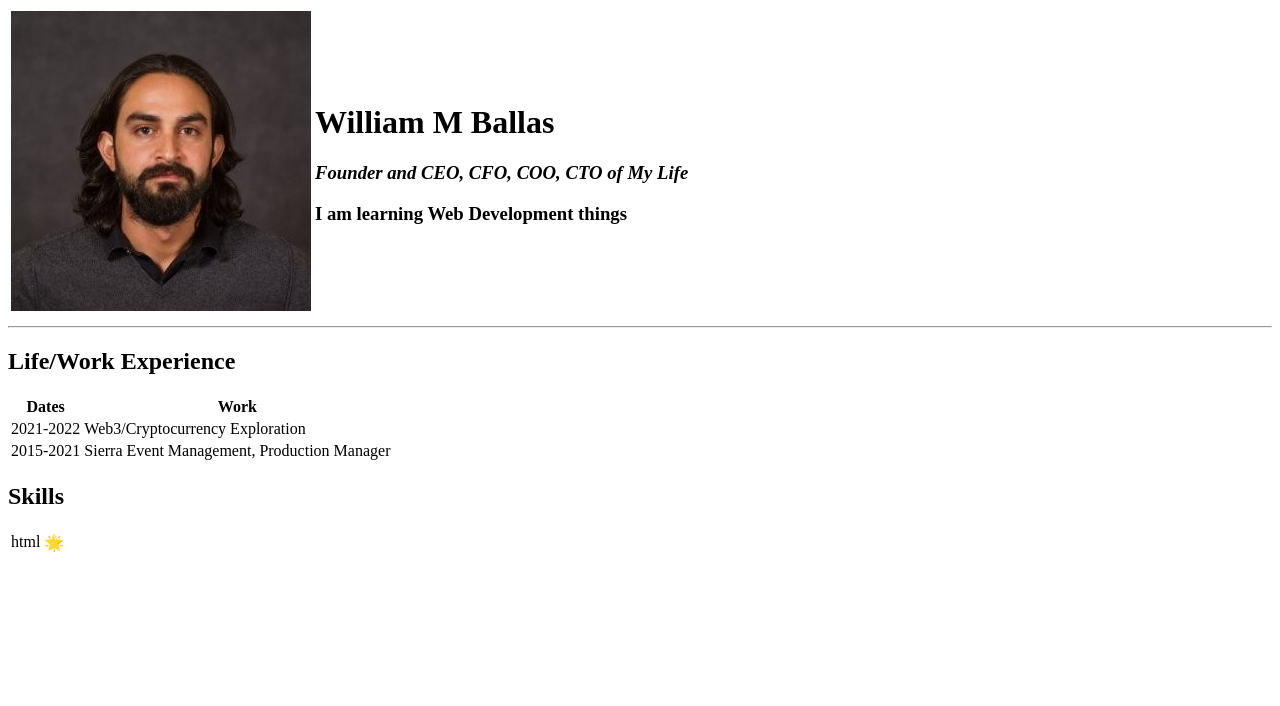
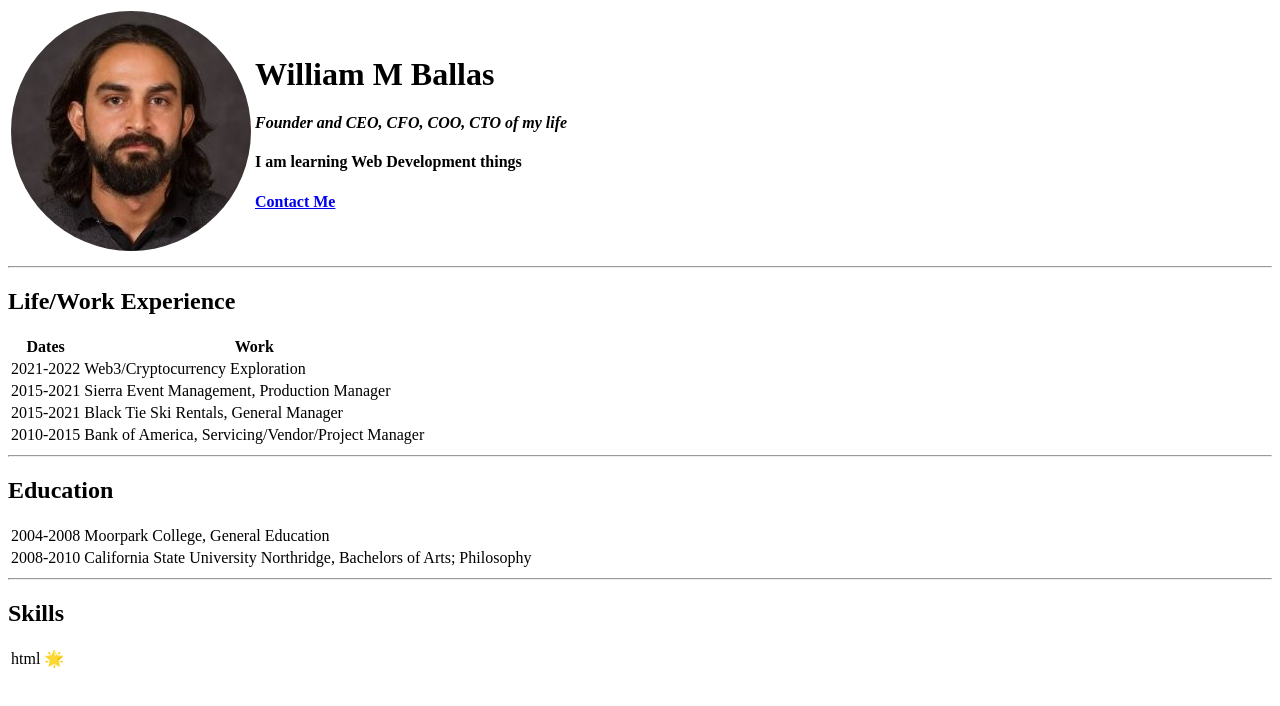
Before and after one commit to wmballas/wmballas, a plain HTML site: page index.html in a window 1280 px wide. Drawn offline with Linux system fonts and the light colour scheme.

Commit message:
Add edits and Contact page

```diff
--- a/index.html
+++ b/index.html
@@ -9,10 +9,12 @@
 <body>
     <table>
         <tr>
-            <td><img src="images/WMBlinkedin.jpeg" alt="def not my picture"></td>
+            <td><img src="images/WMBlinkedin-modified.png" alt="def not my picture"></td>
             <td><h1>William M Ballas</h1>
-                <h3><em>Founder and CEO, CFO, COO, CTO of My Life</em></h3>
-                <h3>I am learning Web Development things</h3></td>
+                <h4><em>Founder and CEO, CFO, COO, CTO of my life</em></h4>
+                <h4>I am learning Web Development things</h4>
+                <h4><a href="./pages/contact.html">Contact Me</a></h4>
+            </td>
         </tr>
     </table>
     <hr>
@@ -33,8 +35,31 @@
                 <td>2015-2021</td>
                 <td>Sierra Event Management, Production Manager</td>
             </tr>
+            <tr>
+                <td>2015-2021</td>
+                <td>Black Tie Ski Rentals, General Manager</td>
+            </tr>
+            <tr>
+                <td>2010-2015</td>
+                <td>Bank of America, Servicing/Vendor/Project Manager</td>
+            </tr>
         </tbody>
     </table>
+    <hr>
+    <h2>Education</h2>
+    <table>
+        <tbody>
+            <tr>
+                <td>2004-2008</td>
+                <td>Moorpark College, General Education</td>
+            </tr>
+            <tr>
+                <td>2008-2010</td>
+                <td>California State University Northridge, Bachelors of Arts; Philosophy</td>
+            </tr>
+        </tbody>
+    </table>
+    <hr>
     <h2>Skills</h2>
     <table>
         <tr>
```
Also changed, not shown: pages/contact.html (added, +23 -0 lines), images/WMBlinkedin-modified.png (added).
